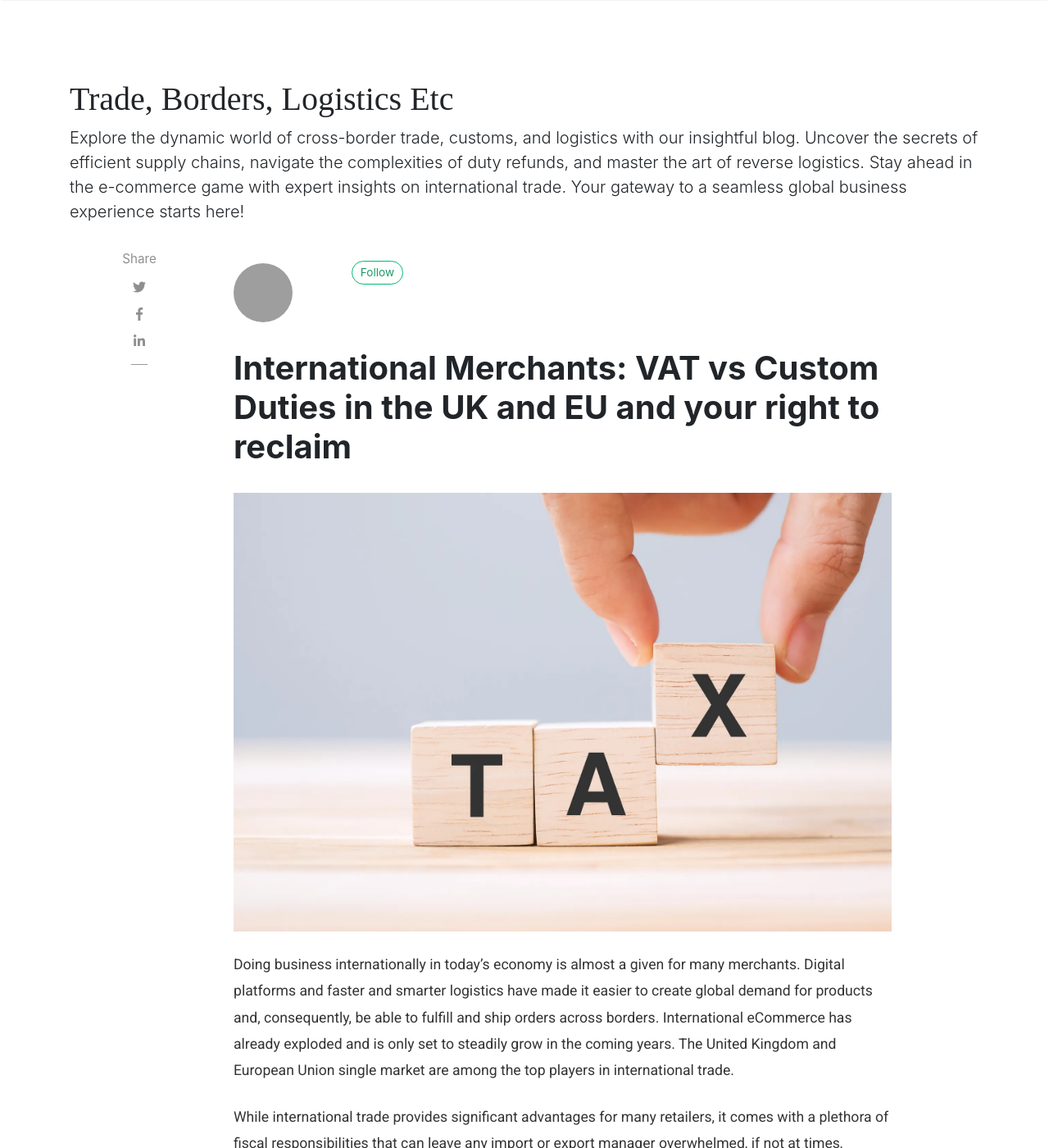
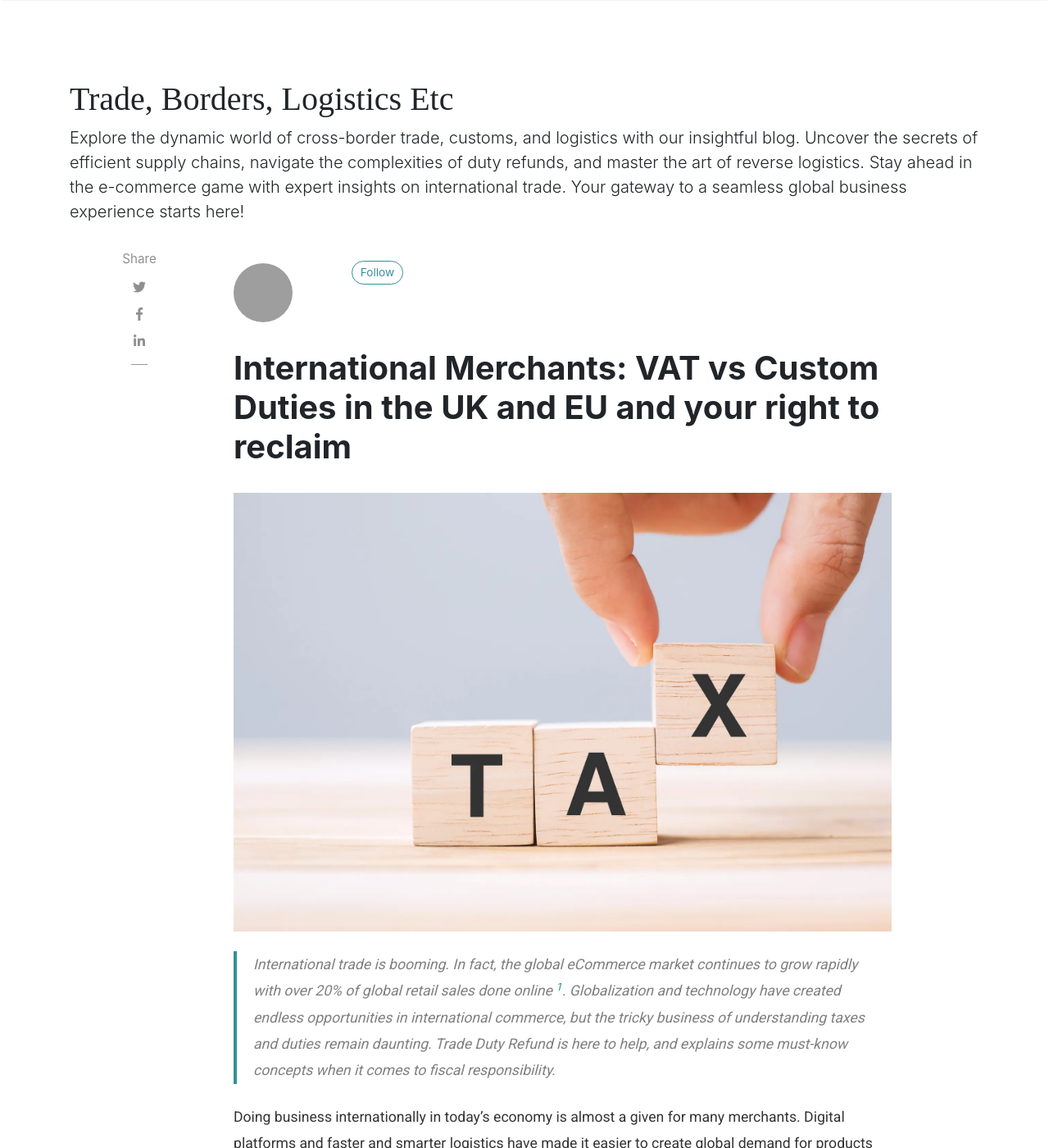
Before and after one commit to madeInLagny/TDR-EN-BLOG, a Jekyll site: the page built from _posts/2022-12-12-vat-vs-custom-duties-in-the-uk-and-eu-and-your-right-to-reclaim.md, in a window 1280 px wide and 1400 px high. Shown: the whole window at 82% size. Built offline with Jekyll 4.4.1, drawn with Linux system fonts in a browser that asks for light colours; nearby versions of some CDN libraries; some web fonts are replaced; comment, search, counter and statistics services are not loaded; some of the changed text lies outside the part shown; grey boxes are pictures that could not be loaded.

Commit message:
main.css added

```diff
--- a/_posts/2022-12-12-vat-vs-custom-duties-in-the-uk-and-eu-and-your-right-to-reclaim.md
+++ b/_posts/2022-12-12-vat-vs-custom-duties-in-the-uk-and-eu-and-your-right-to-reclaim.md
@@ -5,8 +5,9 @@ description: r
 author: jocelyn
 categories: [ VAT, UK, EU ]
 image: assets/images/20231212-1.webp
-lead: International trade is booming. In fact, the global eCommerce market continues to grow rapidly with over 20% of global retail sales done online [^1]. Globalization and technology have created endless opportunities in international commerce, but the tricky business of understanding taxes and duties remain daunting. Trade Duty Refund is here to help, and explains some must-know concepts when it comes to fiscal responsibility.
 ---
+>International trade is booming. In fact, the global eCommerce market continues to grow rapidly with over 20% of global retail sales done online [^1]. Globalization and technology have created endless opportunities in international commerce, but the tricky business of understanding taxes and duties remain daunting. Trade Duty Refund is here to help, and explains some must-know concepts when it comes to fiscal responsibility.
+
 Doing business internationally in today’s economy is almost a given for many merchants. Digital platforms and faster and smarter logistics have made it easier to create global demand for products and, consequently, be able to fulfill and ship orders across borders. International eCommerce has already exploded and is only set to steadily grow in the coming years. The United Kingdom and European Union single market are among the top players in international trade.
 
 While international trade provides significant advantages for many retailers, it comes with a plethora of fiscal responsibilities that can leave any import or export manager overwhelmed, if not at times, dubious.
@@ -15,7 +16,7 @@ Every country sets their tax and duty regulations when it comes to international
 
 Let’s start with some simple definitions that merchants are already familiar with:
 
-### VAT (Value-Added Tax): this is a consumption tax applied to goods and services in European Union and non-EU countries like the UK.
+**VAT (Value-Added Tax): this is a consumption tax applied to goods and services in European Union and non-EU countries like the UK.**
 
 Each country can set their VAT rate for goods and services and discounted rates for certain categories. For example, in Italy, the standard VAT is 22%, but there are discounted rates at 10% and 5% for certain necessities like food.
 
@@ -25,7 +26,7 @@ This VAT system is for goods and services consumed within the EU, and therefore,
 
 The UK, now outside the EU, has a standard VAT of 20%, and just like EU laws, the UK does not apply its standard VAT outside the UK, but applies the 20% rate to imported goods to the UK.
 
-
+___
 [^1]: BCG : "E-Commerce Poised to Capture 41% of Global Retail Sales by 2027—Up from Just 18% in 2017" https://www.bcg.com/press/31october2023-ecommerce-global-retail-sales
 
 [^2]: Tax and Customs Union: "What is VAT" https://taxation-customs.ec.europa.eu/what-vat_en
--- a/assets/css/main.scss
+++ b/assets/css/main.scss
@@ -8,6 +8,29 @@
 	display:inline;
 }
 
+blockquote {
+	border-left: 4px solid #358f9c;
+}
+
+a {
+	color: #358f9c;
+}
+
+.btn.follow {
+	border-color: #358f9c;
+	color: #358f9c;
+}
+
+.btn.subscribe {
+	background-color: #358f9c;
+	border-color: #358f9c;
+}
+
+.alertbar input[type="submit"] {
+	background-color: #358f9c;
+	border: 1px solid #358f9c;
+}
+
 // Import partials from `sass_dir` (defaults to `_sass`)
 @import
 	"syntax",
```
Also changed, not shown: _layouts/post.html (line endings or trailing spaces), assets/images/jumbotron.jpg (deleted), assets/images/jumbotron.webp (added).
